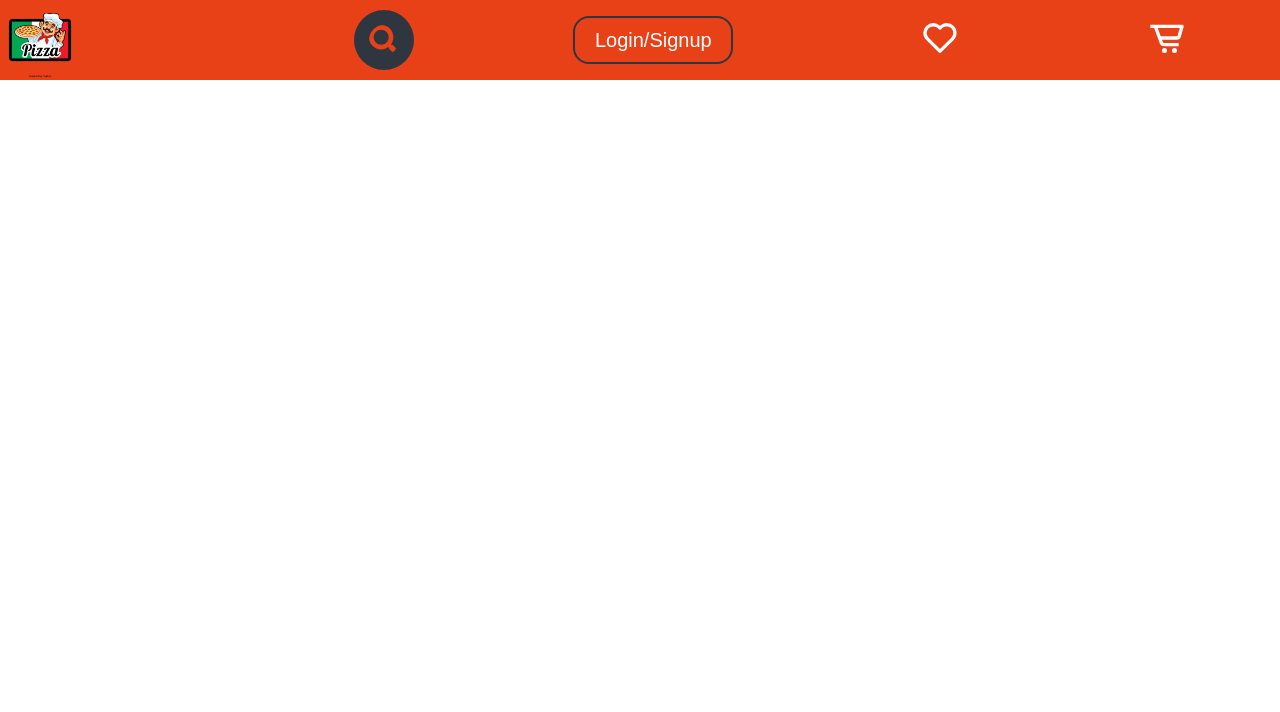
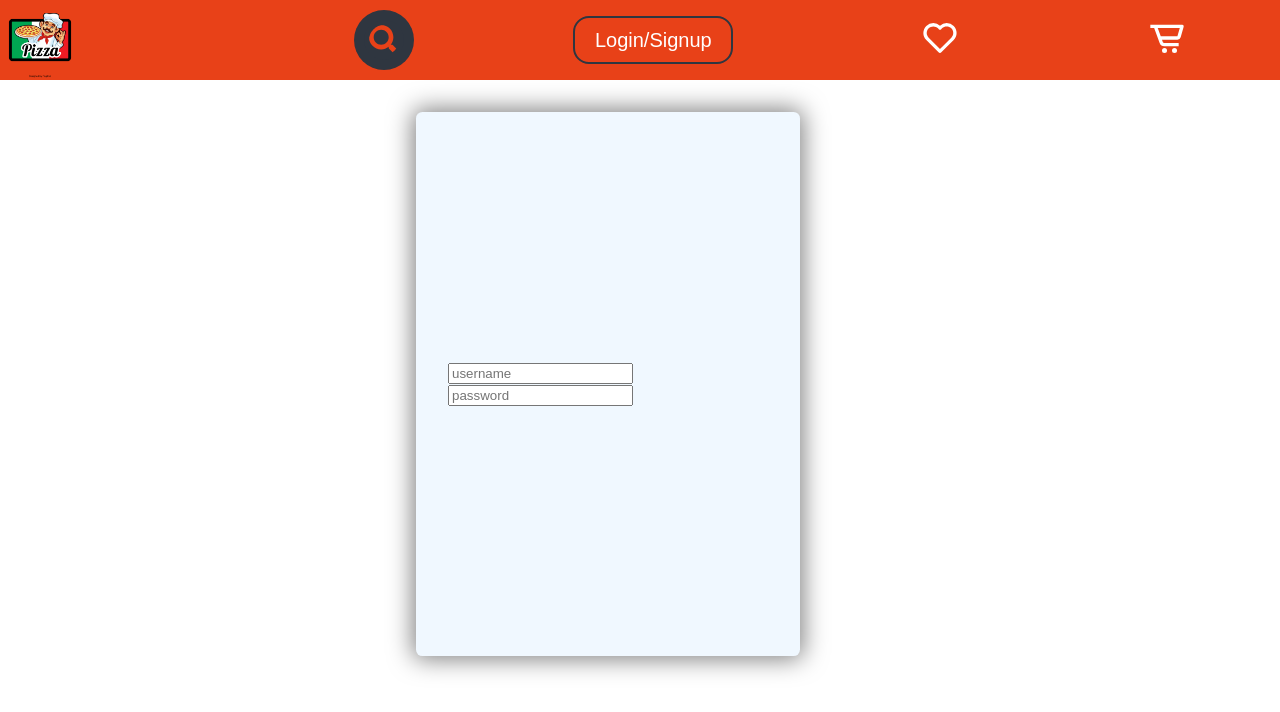
Before and after one commit to SpaceCowboy20/my-app, a React (Create React App) app: page /login in a window 1280 px wide. Before the commit this address had no page. Shown: the top 712 px of the page. Built offline with nearby package versions, Linux system fonts and the light colour scheme; the HTML template or start-up script is replaced by a standard one.

Commit message:
signup need api and login need function

```diff
--- a/src/App.js
+++ b/src/App.js
@@ -18,6 +18,7 @@ import Cart from "./pages/cart";
 import Maison from "./pages/maisonbureau";
 import Supermarche from "./pages/supermarche";
 import Signup from "./pages/signup";
+import Login from "./pages/login";
 
 function App() {
   return (
@@ -42,6 +43,7 @@ function App() {
           <Route path="/heart" element={<Heart />} />
           <Route path="/cart" element={<Cart />} />
           <Route path="/signup" element={<Signup></Signup>}></Route>
+          <Route path="/login" element={<Login></Login>}></Route>
         </Routes>
       </Router>
     </div>
--- /dev/null
+++ b/src/pages/login.js
@@ -0,0 +1,38 @@
+import React, { Component } from "react";
+
+class Login extends Component {
+  constructor(props) {
+    super(props);
+
+    this.state = {
+      username: "",
+      password: "",
+    };
+  }
+
+  render() {
+    return (
+      <div className="board signupboard">
+        <form>
+          <input
+            placeholder="username"
+            onChange={(event) =>
+              this.setState({ username: event.target.value })
+            }
+            value={this.state.username}
+          ></input>
+          <input
+            placeholder="password"
+            type="password"
+            onChange={(event) =>
+              this.setState({ password: event.target.value })
+            }
+            value={this.state.password}
+          ></input>
+        </form>
+      </div>
+    );
+  }
+}
+
+export default Login;
--- a/src/pages/signup.js
+++ b/src/pages/signup.js
@@ -1,15 +1,66 @@
 import React, { Component } from "react";
 
 class Signup extends Component {
+  constructor(props) {
+    super(props);
+
+    this.state = {
+      Email: "",
+      username: "",
+      password: "",
+      tel: "",
+      region: "",
+    };
+  }
+  signup = async (username, password, Email, tel) => {
+    let options = {
+      method: "POST",
+      headers: {
+        "Content-Type": "application/json",
+      },
+      body: JSON.stringify({
+        username,
+        password,
+        Email,
+        tel,
+      }),
+    };
+    let response = await fetch("API", options);
+    if (response.status === 200) {
+      this.props.history.push("/login", []);
+    }
+  };
   render() {
     return (
       <div className="board signupboard">
         <form>
-          <input placeholder="username"></input>
-          <input placeholder="password" type="password"></input>
-          <input placeholder="password" type="password"></input>
-          <input placeholder="email" type="email"></input>
-          <input type="tel" placeholder="phone number"></input>
+          <input
+            placeholder="username"
+            onChange={(event) =>
+              this.setState({ username: event.target.value })
+            }
+            value={this.state.username}
+          ></input>
+          <input
+            placeholder="password"
+            type="password"
+            onChange={(event) =>
+              this.setState({ password: event.target.value })
+            }
+            value={this.state.password}
+          ></input>
+          <input
+            placeholder="email"
+            type="email"
+            onChange={(event) => this.setState({ Email: event.target.value })}
+            value={this.state.Email}
+          ></input>
+          <input
+            type="tel"
+            placeholder="phone number"
+            onChange={(event) => this.setState({ tel: event.target.value })}
+            value={this.state.tel}
+          ></input>
           <input list="country" placeholder="région" />
           <datalist id="country">
             <option value="alger"></option>
@@ -19,6 +70,16 @@ class Signup extends Component {
             <option value="annaba"></option>
             <option value="tlemcen"></option>
           </datalist>
+          <br />
+          <input
+            type="submit"
+            onClick={this.signup(
+              this.state.username,
+              this.state.password,
+              this.state.Email,
+              this.state.tel
+            )}
+          ></input>
         </form>
       </div>
     );
```
